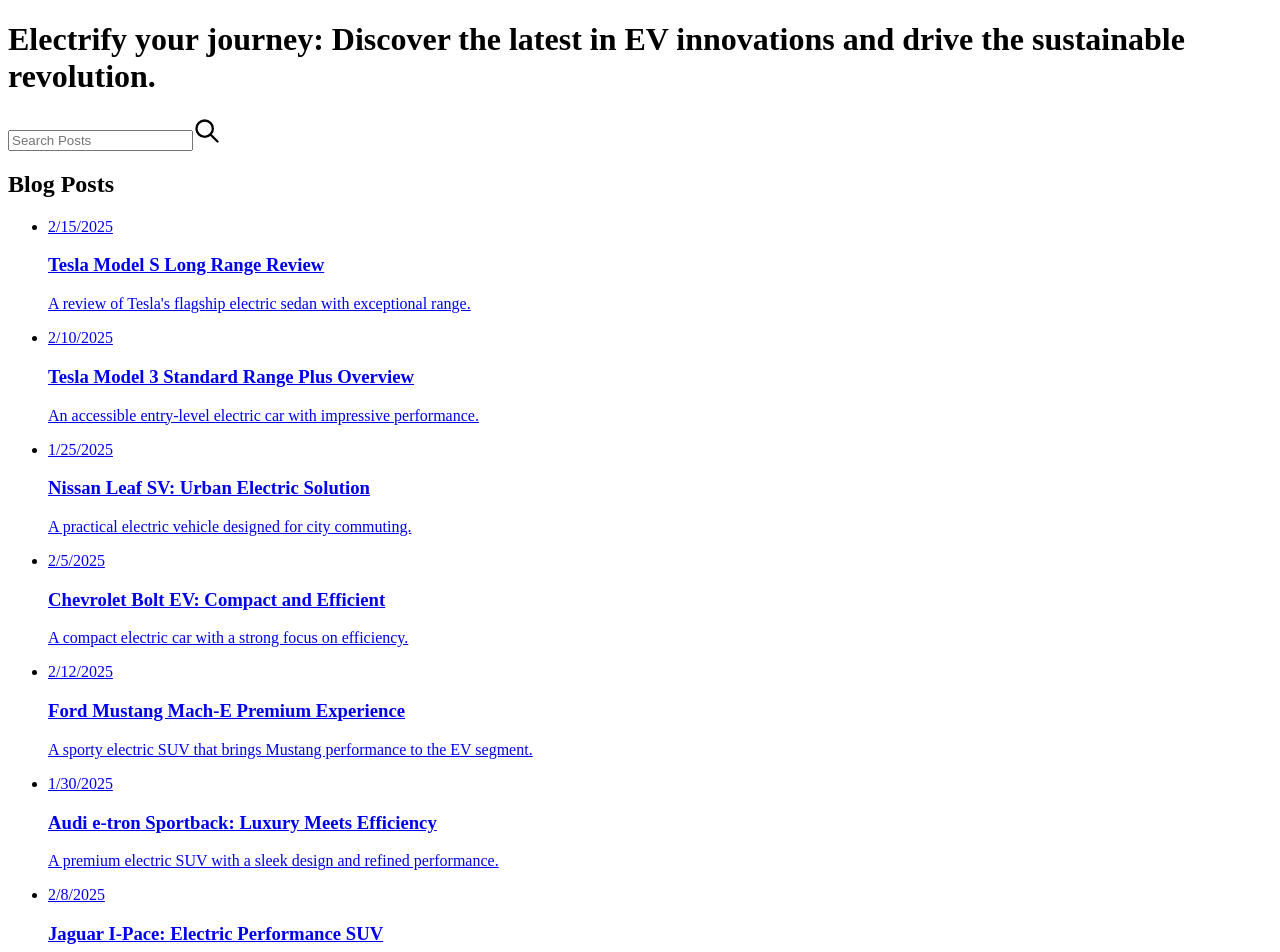
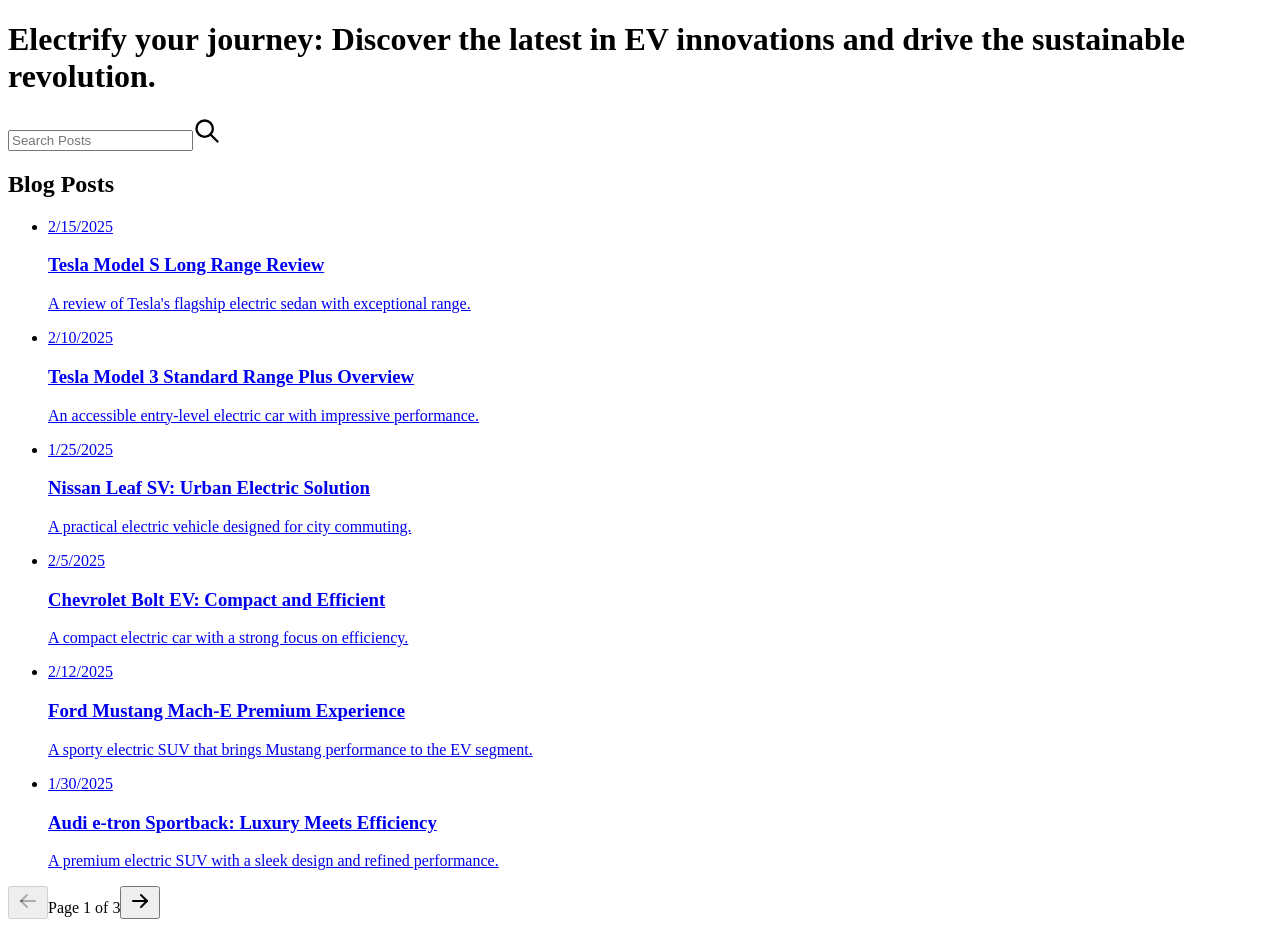
Before and after one commit to Agrimzz/blog, a Next.js app: page / in a window 1280 px wide. Shown: the top 952 px of the page. After the commit the page ends 927 px from the top, so only its background shows below. Built offline with nearby package versions, Linux system fonts and the light colour scheme.

Commit message:
post search and pagination

```diff
--- a/app/page.tsx
+++ b/app/page.tsx
@@ -1,5 +1,4 @@
-import Hero from "@/components/Hero";
-import PostList from "@/components/PostList";
+import PostFeed from "@/components/PostFeed";
 import axios from "axios";
 
 export default async function Home() {
@@ -7,9 +6,8 @@
   const data = response.data;
 
   return (
-    <div>
-      <Hero />
-      <PostList data={data} />
-    </div>
+    <>
+      <PostFeed data={data} />
+    </>
   );
 }
--- a/components/Hero.tsx
+++ b/components/Hero.tsx
@@ -1,7 +1,13 @@
 import { IconSearch } from "@tabler/icons-react";
 import React from "react";
 
-const Hero = () => {
+const Hero = ({
+  search,
+  setSearch,
+}: {
+  search: string;
+  setSearch: (search: string) => void;
+}) => {
   return (
     <div className="w-full  mx-auto bg-background/60 pt-[80px]">
       <div className="max-w-4xl min-h-[300px]  mx-auto py-2 text-center flex flex-col items-center justify-center gap-12 px-4">
@@ -18,6 +24,8 @@
             id="search"
             placeholder="Search Posts"
             className="flex-1 p-2 text-black outline-none rounded-md md:text-lg "
+            value={search}
+            onChange={(e) => setSearch(e.target.value)}
           />
           <IconSearch size={28} className="cursor-pointer" />
         </div>
--- /dev/null
+++ b/components/PostFeed.tsx
@@ -0,0 +1,71 @@
+"use client";
+import React, { useEffect, useState } from "react";
+import Hero from "./Hero";
+import PostList from "./PostList";
+import { IconArrowLeft, IconArrowRight } from "@tabler/icons-react";
+
+const PostFeed = ({ data }: { data: BlogPosts[] }) => {
+  const [search, setSearch] = useState("");
+  const [page, setPage] = useState(1);
+  const [postData, setPostData] = useState<BlogPosts[]>([]);
+  const [totalPages, setTotalPages] = useState(1);
+
+  const pageSize = 6;
+
+  useEffect(() => {
+    setPostData(data);
+  }, []);
+
+  useEffect(() => {
+    setPage(1);
+  }, [search]);
+
+  useEffect(() => {
+    const filteredData = search
+      ? data.filter((post) => post.title.includes(search))
+      : data;
+
+    const pages = Math.ceil(filteredData.length / pageSize);
+    setTotalPages(pages);
+
+    const startIndex = (page - 1) * pageSize;
+    const paginatedData = filteredData.slice(startIndex, startIndex + pageSize);
+
+    setPostData(paginatedData);
+  }, [search, page, data]);
+
+  return (
+    <>
+      <Hero search={search} setSearch={setSearch} />
+      <div className="max-w-7xl mx-auto py-4 mt-8 px-4">
+        <h2 className="text-2xl font-bold md:text-3xl">
+          {search ? `Search result for ${search}` : "Blog Posts"}
+        </h2>
+        <PostList data={postData} />
+      </div>
+      {postData.length > 0 && (
+        <div className="w-full flex justify-center items-center gap-4 mt-4">
+          <button
+            className="p-4 rounded-full bg-primary disabled:bg-background disabled:cursor-not-allowed"
+            disabled={page === 1}
+            onClick={() => setPage(page - 1)}
+          >
+            <IconArrowLeft />
+          </button>
+          <span>
+            Page {page} of {totalPages}
+          </span>
+          <button
+            className="p-4 rounded-full bg-primary disabled:bg-background disabled:cursor-not-allowed"
+            disabled={page === totalPages}
+            onClick={() => setPage(page + 1)}
+          >
+            <IconArrowRight />
+          </button>
+        </div>
+      )}
+    </>
+  );
+};
+
+export default PostFeed;
--- a/components/PostList.tsx
+++ b/components/PostList.tsx
@@ -1,14 +1,16 @@
+import { IconMoodEmptyFilled } from "@tabler/icons-react";
 import Link from "next/link";
 import React from "react";
 
 const PostList = ({ data }: { data: BlogPosts[] }) => {
   return (
-    <div className="max-w-7xl mx-auto py-4 mt-8 px-4">
-      <h2 className="text-2xl font-bold md:text-3xl">Blog Posts</h2>
-
-      <ul className="grid grid-cols-2 md:grid-cols-3 max-sm:grid-cols-1 gap-4 mt-8">
-        {data.map((post) => (
-          <li key={post.title} className="bg-background rounded-md p-4 ">
+    <ul className="grid grid-cols-2 md:grid-cols-3 max-sm:grid-cols-1 gap-4 mt-8">
+      {data.length > 0 ? (
+        data.map((post) => (
+          <li
+            key={post.title}
+            className="bg-background rounded-md p-8 hover:bg-background/50 "
+          >
             <Link href={`/blog/${post.title}`} className="flex flex-col gap-2">
               <p className="text-sm text-primary">
                 {new Date(post.date).toLocaleDateString()}
@@ -17,9 +19,16 @@
               <p className="text-base">{post.summary}</p>
             </Link>
           </li>
-        ))}
-      </ul>
-    </div>
+        ))
+      ) : (
+        <div className="flex flex-col gap-4 items-center col-span-full ">
+          <IconMoodEmptyFilled size={100} className="text-primary" />
+          <p className="w-full text-center text-lg font-semibold">
+            No posts found.
+          </p>
+        </div>
+      )}
+    </ul>
   );
 };
 
```
